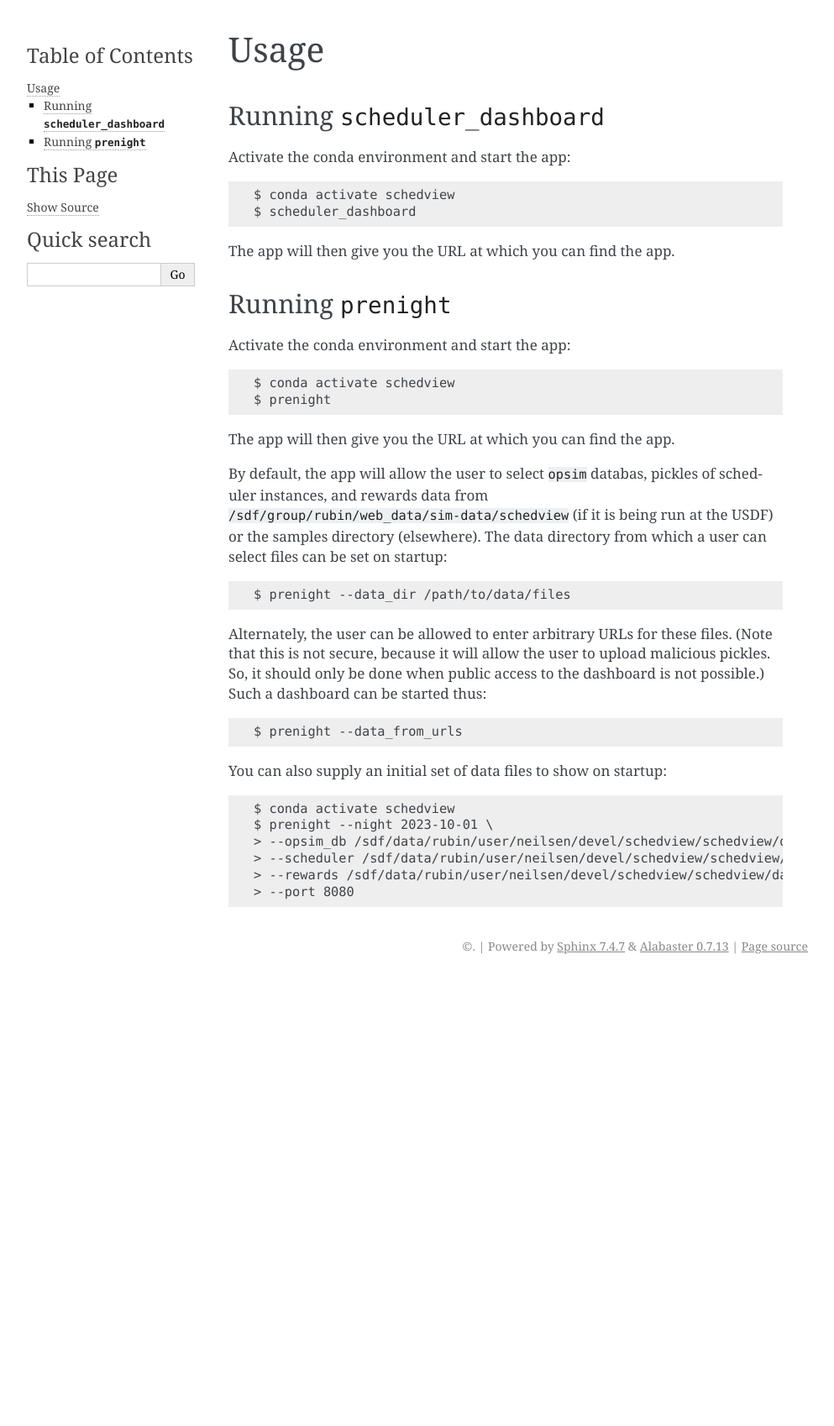
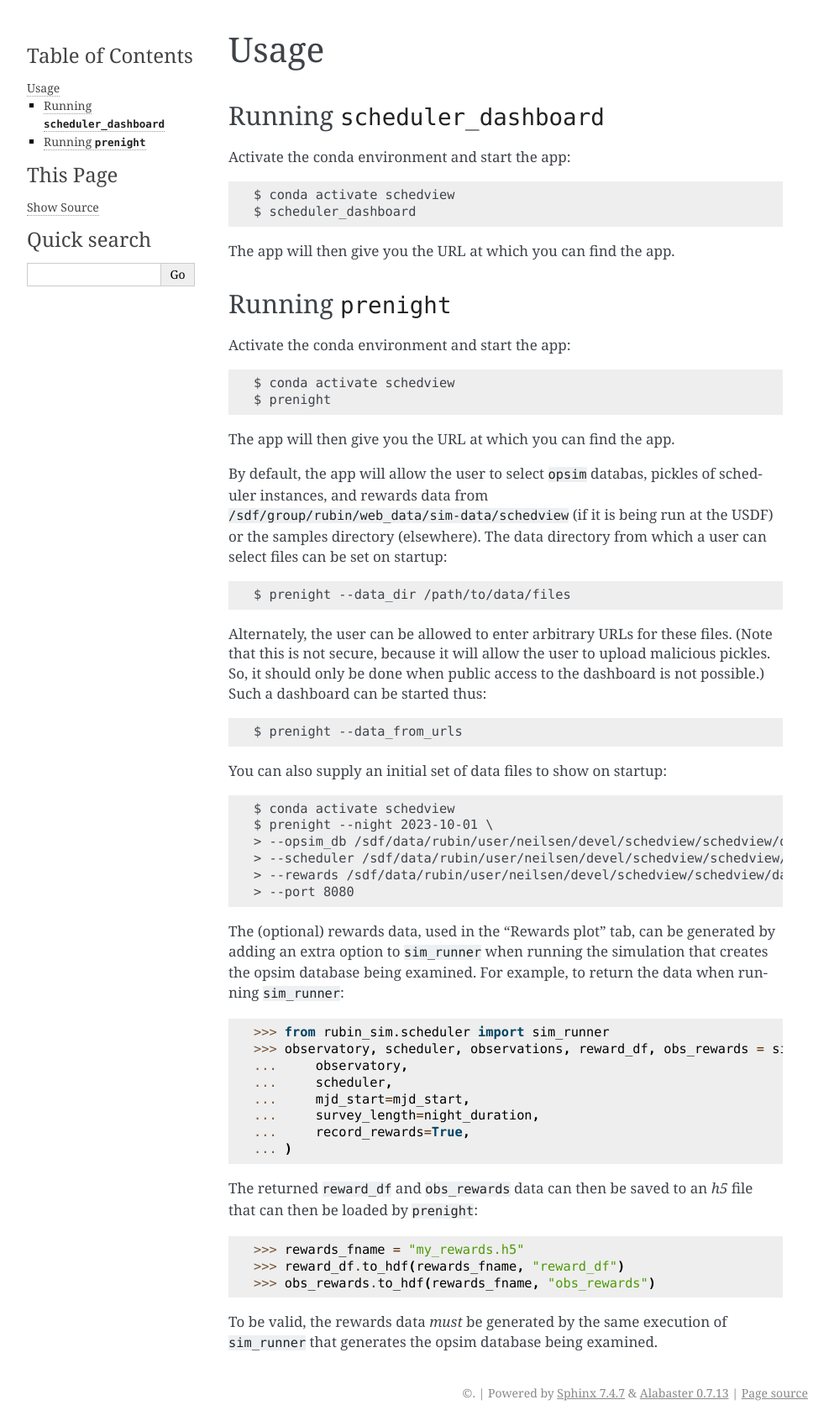
Before and after one commit to lsst/schedview, a Sphinx documentation site: the page built from docs/usage.rst, in a window 1280 px wide. Shown: the whole page at 84% size, without its empty margins (148-1141 px from the left). Built offline with Sphinx 7.4.7, drawn with Linux system fonts in a browser that asks for light colours; before the commit the page ends 1166 px from its top, so only the background shows below that.

Commit message:
add instructions for generating rewards data for prenight

```diff
--- a/docs/usage.rst
+++ b/docs/usage.rst
@@ -53,3 +53,31 @@ You can also supply an initial set of data files to show on startup:
     > --scheduler /sdf/data/rubin/user/neilsen/devel/schedview/schedview/data/sample_scheduler.pickle.xz \
     > --rewards /sdf/data/rubin/user/neilsen/devel/schedview/schedview/data/sample_rewards.h5 \
     > --port 8080
+
+The (optional) rewards data, used in the "Rewards plot" tab, can be generated
+by adding an extra option to ``sim_runner`` when running the simulation that
+creates the opsim database being examined.
+For example, to return the data when running ``sim_runner``:
+
+::
+
+    >>> from rubin_sim.scheduler import sim_runner
+    >>> observatory, scheduler, observations, reward_df, obs_rewards = sim_runner(
+    ...     observatory,
+    ...     scheduler,
+    ...     mjd_start=mjd_start,
+    ...     survey_length=night_duration,
+    ...     record_rewards=True,
+    ... )
+
+The returned ``reward_df`` and ``obs_rewards`` data can then be saved to an `h5`
+file that can then be loaded by ``prenight``:
+
+::
+
+    >>> rewards_fname = "my_rewards.h5"
+    >>> reward_df.to_hdf(rewards_fname, "reward_df")
+    >>> obs_rewards.to_hdf(rewards_fname, "obs_rewards")
+
+To be valid, the rewards data *must* be generated by the same execution of
+``sim_runner`` that generates the opsim database being examined.
```
